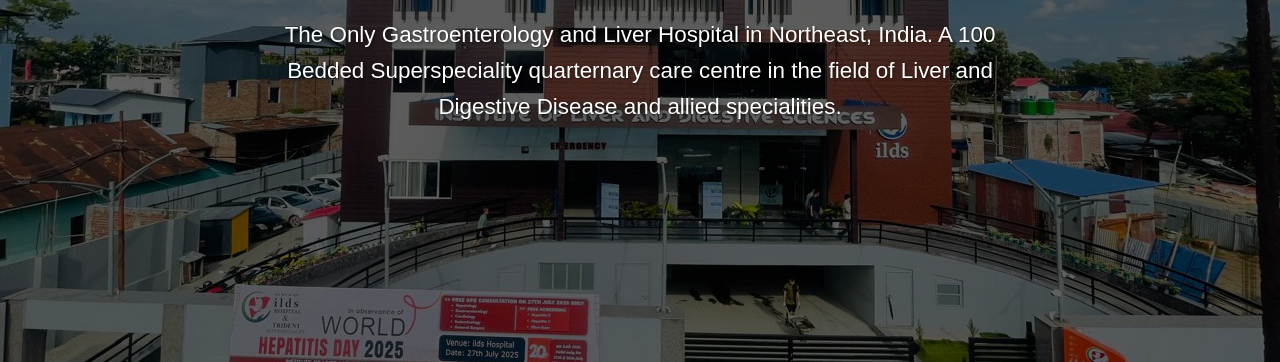
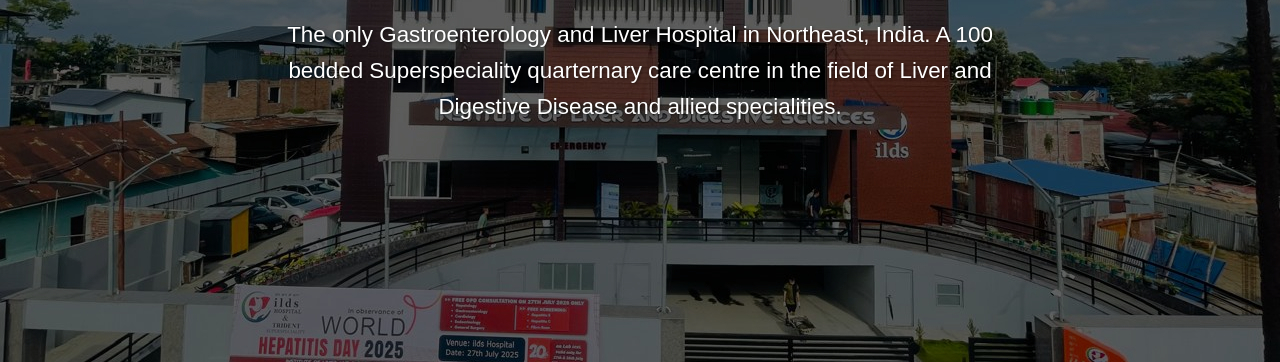
Before and after one commit to Santoshthokchom18/ILDS, a plain HTML site: page index.html in a window 1280 px wide. Shown: the part 438-800 px from the top of the page. Drawn offline with Linux system fonts and the light colour scheme.

Commit message:
Fix HTML encoding issues in index.html

```diff
--- a/index.html
+++ b/index.html
@@ -43,8 +43,8 @@
         <div class="container hero-content">
             <h1>Coming Soon</h1>
             <p>
-                The Only Gastroenterology and Liver Hospital in Northeast, India.
-                A 100 Bedded Superspeciality quarternary care centre in the field of Liver and Digestive Disease and
+                The only Gastroenterology and Liver Hospital in Northeast, India.
+                A 100 bedded Superspeciality quarternary care centre in the field of Liver and Digestive Disease and
                 allied specialities.
             </p>
         </div>
@@ -117,7 +117,7 @@
                                 <a href="https://www.facebook.com/ildshospital/" class="facebook"
                                     aria-label="Facebook"><i class="fab fa-facebook-f"></i>
                                 </a>
-                                <a href="instagram.com/ilds_hospital" class="instagram" aria-label="Instagram"><i
+                                <a href="https://www.instagram.com/ilds_hospital/" class="instagram" aria-label="Instagram"><i
                                         class="fab fa-instagram"></i>
                                 </a>
                             </div>
@@ -129,4 +129,5 @@
     </section>
     <script src="script.js"></script>
 </body>
+
 </html>
```
